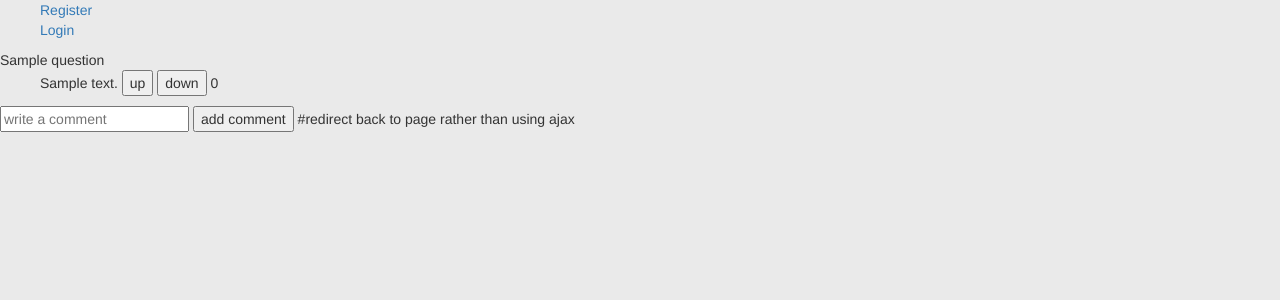
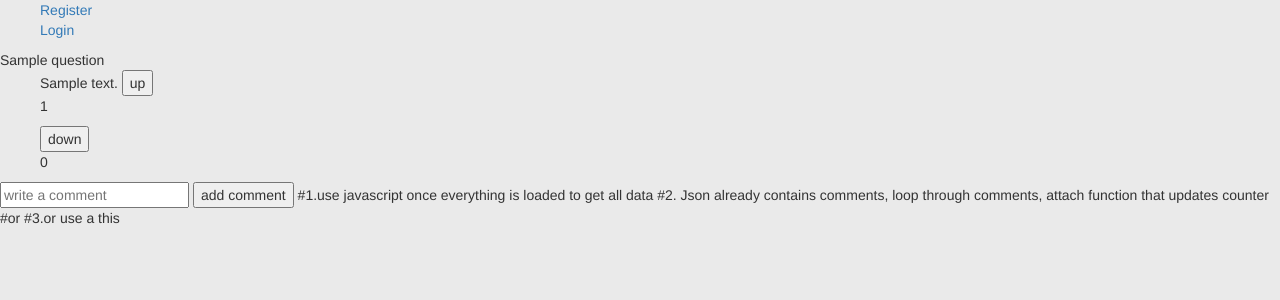
Before and after one commit to Ihyatt/camp_buddy, a Flask app: page /question_and_comment/1 in a window 1280 px wide. Shown: the top 300 px of the page. Run offline with Flask 2, Linux system fonts and the light colour scheme; tables that the repository leaves empty hold one stand-in row (values such as "Sample post"); some libraries are stand-ins or nearby versions.

Commit message:
worked on counters

```diff
--- a/model.py
+++ b/model.py
@@ -84,8 +84,6 @@ class Comment(db.Model):
     comment_timestamp = db.Column(db.DateTime) #flask app will render current date and time once ran in templates through
     question_id = db.Column(db.Integer, db.ForeignKey('questions.question_id'))
     comment= db.Column(db.String(1000), nullable=True)
-    # up_vote = db.column(db.Integer)
-    #down_vote = db.column(db.Integer)
 
 
     question = db.relationship("Question", backref=db.backref("comments"))
@@ -96,11 +94,11 @@ class Comment(db.Model):
     def up_vote_count(self):
         #query where commentid is = to comment id and where upvote is eqal to true and use comment to get therea and votes to get back
         count = 0
-        up_vote_count = db.session.query.filter(self.comment_id, Vote.up_vote).join(Vote).all()
-        for comment_id, up_vote in up_vote_count:
-            if comment_id == self.comment_id:
-                if up_vote == t:
-                    count += 1
+
+        for vote in self.votes:
+            if vote.up_vote is True:
+                count += 1
+        return count
 
 
         return count
@@ -108,13 +106,10 @@ class Comment(db.Model):
     def down_vote_count(self):
         #query where commentid is = to comment id and where upvote is eqal to true and use comment to get therea and votes to get back
         count = 0
-        # down_vote_count = self.votes
+
         for vote in self.votes:
             if vote.up_vote is False:
                 count += 1
-            # if comment_id == self.comment_id:
-            #     if up_vote == f:
-            #         count += 1
         return count
 
 
--- a/server.py
+++ b/server.py
@@ -203,13 +203,12 @@ def add_comment():
     comment = request.form.get("comment")
     question_id = request.form.get("question_id")
 
-    commented_item = Comment(user_id = session["user_id"], comment_timestamp = datetime.now(), question_id = question_id, comment = comment, up_vot= 0, down_vote = 0)
+    commented_item = Comment(user_id = session["user_id"], comment_timestamp = datetime.now(), question_id = question_id, comment = comment)
     db.session.add(commented_item)
     db.session.commit()
 
     result = {'comment_id': commented_item.comment_id}
 
-    print result
 
     return jsonify(result)
 
@@ -225,11 +224,11 @@ def view_question_comments(question_id):
 def add_vote(comment_id):
 
     direction = request.form.get("direction")
-    comment = Comment.query.get(comment_id)
+
     if direction == "up":
-        comment.up_vote += 1
+        up_vote = True
     elif direction == "down":
-        comment.down_vote += 1
+        up_vote = False
     else:
         abort(400)
 
@@ -237,9 +236,7 @@ def add_vote(comment_id):
     db.session.add(vote)
     db.session.commit()
 
-    # return "vote counted"
-    retu
-
+    return "vote counted"
 
 
 
@@ -278,6 +275,6 @@ if __name__ == "__main__":
     connect_to_db(app)
 
     # Use the DebugToolbar
-    DebugToolbarExtension(app)
+    # DebugToolbarExtension(app)
 
     app.run()
--- a/templates/base.html
+++ b/templates/base.html
@@ -39,8 +39,7 @@
 <input type="submit" value = 'logout'>
 </form> -->
 
-<script src="//ajax.googleapis.com/ajax/libs/jquery/1.11.1/jquery.min.js"></script>
-<script src="/static/app.js"></script>
+
 
 </body>
 </html>
--- a/templates/question_and_comment.html
+++ b/templates/question_and_comment.html
@@ -8,8 +8,9 @@
 	<li>
 		{{comment.comment}}
 		<button class ="vote" data-direction = "up" data-comment-id= "{{comment.comment_id}}"> up </button>
+		<p class = "up">{{comment.up_vote_count()}}</p>
 		<button class ="vote" data-direction = "down" data-comment-id = "{{comment.comment_id}}"> down </button>
-		{{comment.down_vote_count()}}
+		<p class = "down" data-comment-id = "{{comment.comment_id}}">{{comment.down_vote_count()}}</p>
 	</li>
 	{% endfor %}
 </ul>
@@ -19,7 +20,7 @@
 <input type="button" value="add comment" id = "add-comment">
 
 
-#redirect back to page rather than using ajax
+
 
 
 <script>
@@ -28,12 +29,23 @@ function showResult(resp){
 
 	$("#comments").append("<li>" + $("#write-comment").val()  )
 		.append('<button class ="vote" data-direction = "up" data-comment-id= "' + resp.comment_id + '"> up </button>')
+		.append('<p class = "up" data-comment-id= "' + resp.comment_id + '"> 0 </p>')
 		.append('<button class ="vote" data-direction = "down" data-comment-id="' + resp.comment_id +'"> down </button>')
+		.append('<p class= "down" data-comment-id= "' + resp.comment_id + '"> 0 </p>')
 		.append('</li>');
 
 	$("#write-comment").val("");
 
 	$("button[data-comment-id='"+resp.comment_id+"']").on("click", submitVote);
+
+
+	$("button[data-comment-id='"+resp.comment_id+"']").click(function() {
+		down = $("p.down[data-comment-id='"+resp.comment_id+"']");
+	    counter = down.text();
+	    counter++;
+	  	console.log(counter);
+	    down.text(counter);
+	});
 
 }
 
@@ -59,7 +71,7 @@ $("#add-comment").on("click", submitComment);
 
 // *******************************************
 function showVote(resp) {
-	alert("vote counted")
+	console.log("vote counted")
 
 }
 
@@ -75,7 +87,24 @@ function submitVote(evt) {
 
 $(".vote").on("click", submitVote);
 
+// ***************************************
+
+
+
+// $("button[data-comment-id='"+resp.comment_id+"']").click(function() {
+// 	down = $("p.down[data-comment-id='"+resp.comment_id+"']");
+//     console.log(down)
+
+// });
+
+
+
+
 </script>
+#1.use javascript once everything is loaded to get all data
+#2. Json already contains comments, loop through comments, attach function that updates counter
+#or
+#3.or use a this
 
 
 {% endblock %}
```
